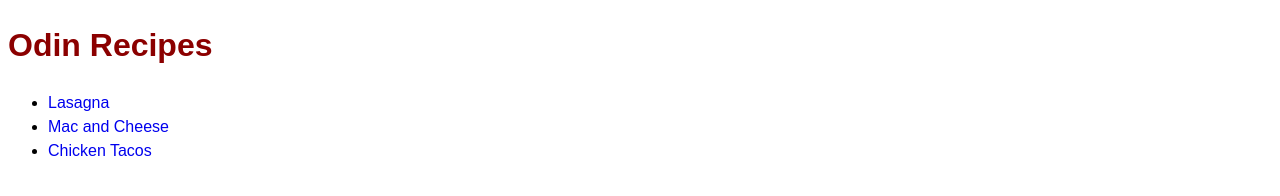
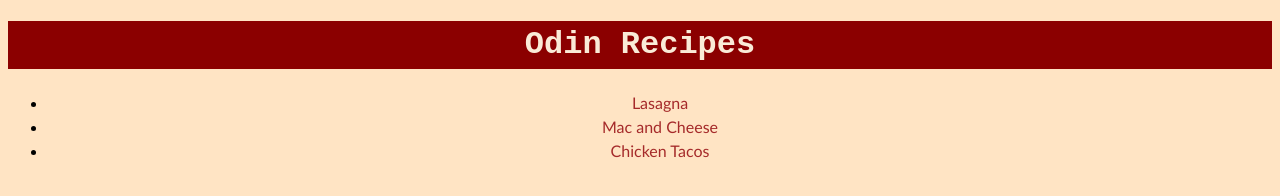
Before and after one commit to sebster9k/odin-recipes, a plain HTML site: page index.html in a window 1280 px wide. Drawn offline with Linux system fonts and the light colour scheme.

Commit message:
just textig

```diff
--- a/css/styles.css
+++ b/css/styles.css
@@ -3,18 +3,27 @@
 }
 
 body {
-    font-family: Arial, Helvetica, sans-serif;
+    background-color: bisque;
 }
 
-
-a {
-    text-decoration: none;
+.title {
+    font-family: 'Courier New', Courier, monospace;
+    text-align: center;
+    background-color: darkred;
+    color: antiquewhite;
 }
 
-h1 {
-    color: darkred;
+.recipes {
+    background-color: ;
 }
 
-img {
-    height: 400px;
+.recipes--li {
+    text-align: center;
+    font-family: 'Gill Sans', 'Gill Sans MT', Calibri, 'Trebuchet MS', sans-serif;
 }
+
+.recipes--a {
+    text-decoration: none;
+    color: brown;
+
+}
--- a/index.html
+++ b/index.html
@@ -9,12 +9,14 @@
 </head>
 
 <body>
-    <h1>Odin Recipes</h1>
+    <h1 class="title">Odin Recipes</h1>
 
-    <ul>
-        <li><a href="/recipes/lasagna.html">Lasagna</a></li>
-        <li><a href="/recipes/macAndCheese.html">Mac and Cheese</a></li>
-        <li><a href="/recipes/ChickenTacos.html">Chicken Tacos</a></li>
+    <ul class="recipes">
+        <li class="recipes--li"><a class=" recipes--a Lasagna" href="/recipes/lasagna.html">Lasagna</a></li>
+        <li class="recipes--li"><a class="recipes--a MacAndCheese" href="/recipes/macAndCheese.html">Mac and Cheese</a>
+        </li>
+        <li class="recipes--li"><a class="recipes--a ChickenTacos" href="/recipes/ChickenTacos.html">Chicken Tacos</a>
+        </li>
     </ul>
 
 </body>
```
